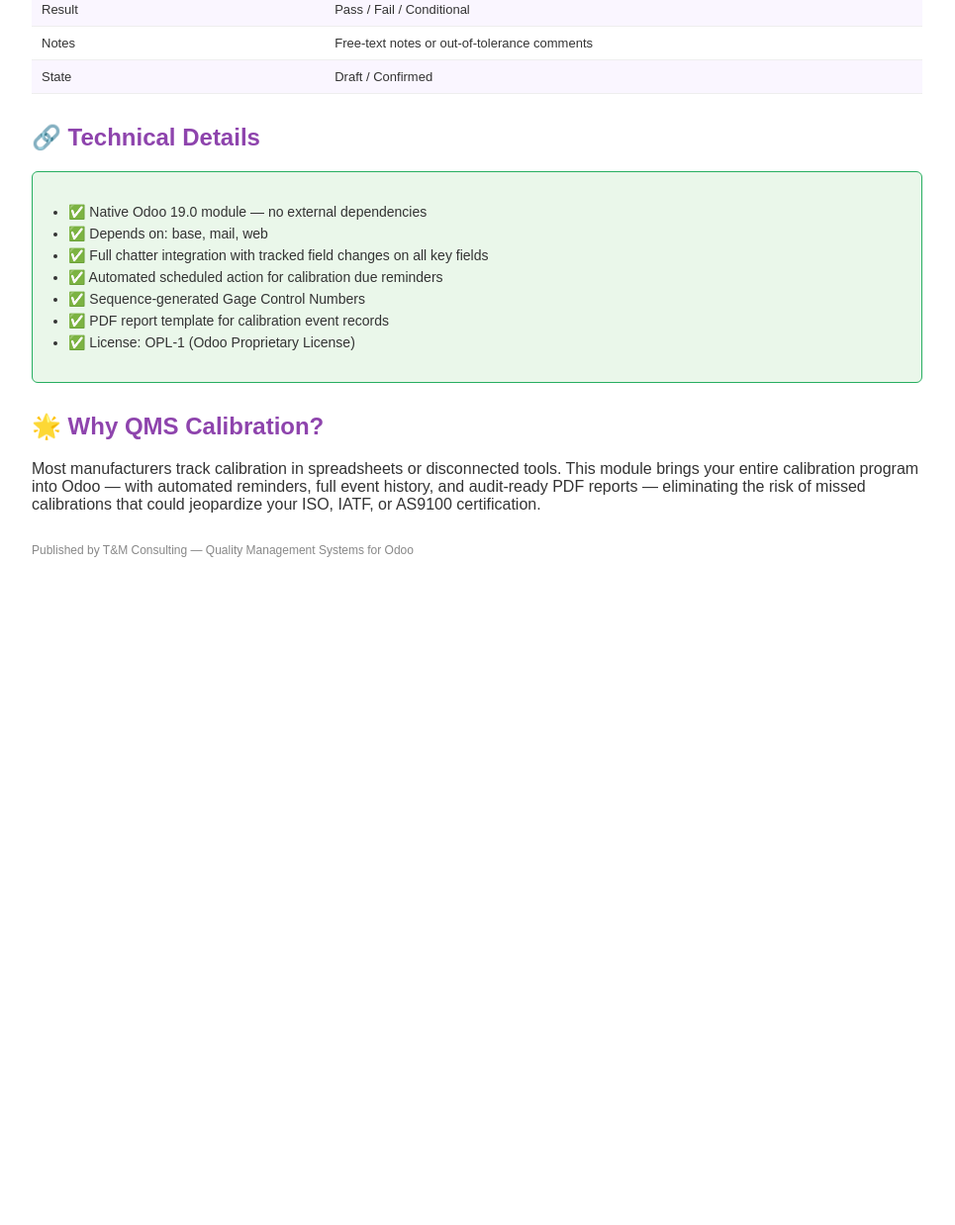
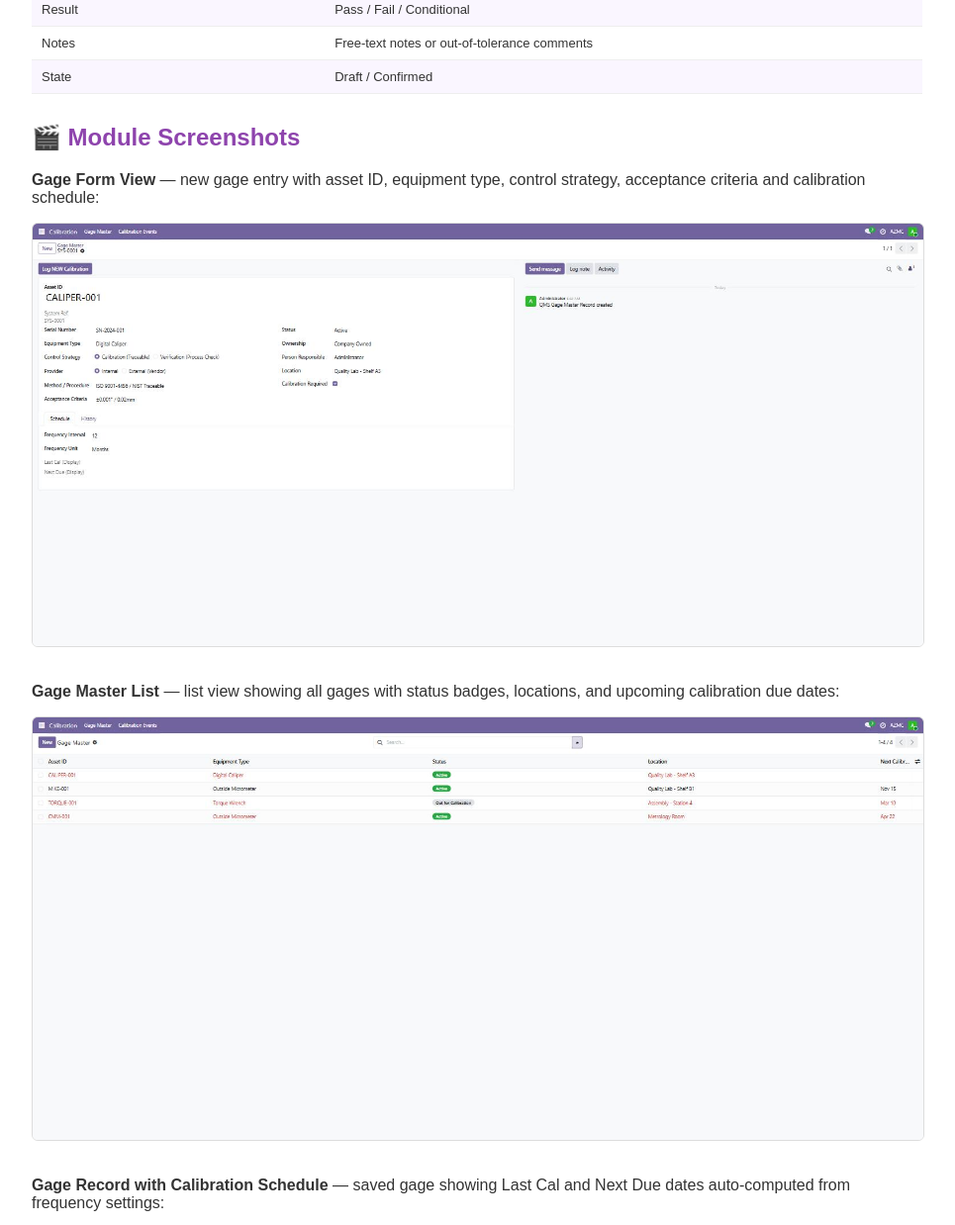
Before and after one commit to tuneman69/AZMC, a plain HTML site: page qms_calibration/static/description/index.html in a window 1280 px wide. Shown: the part 2320-3558 px from the top of the page at 99% size, without its empty margins (158-1123 px from the left). Before the commit the page ends 2915 px from the top, so only its background shows below. Drawn offline with Linux system fonts and the light colour scheme.

Commit message:
Add screenshot section to QMS Calibration index.html

```diff
--- a/qms_calibration/static/description/index.html
+++ b/qms_calibration/static/description/index.html
@@ -142,6 +142,14 @@
   <tr><td>State</td><td>Draft / Confirmed</td></tr>
 </table>
 
+
+<h2>&#127916; Module Screenshots</h2>
+<p><strong>Gage Form View</strong> — new gage entry with asset ID, equipment type, control strategy, acceptance criteria and calibration schedule:</p>
+<img src="screenshot1.png" style="width:100%; border:1px solid #ddd; border-radius:6px; margin-bottom:16px;"/>
+<p><strong>Gage Master List</strong> — list view showing all gages with status badges, locations, and upcoming calibration due dates:</p>
+<img src="screenshot2.png" style="width:100%; border:1px solid #ddd; border-radius:6px; margin-bottom:16px;"/>
+<p><strong>Gage Record with Calibration Schedule</strong> — saved gage showing Last Cal and Next Due dates auto-computed from frequency settings:</p>
+<img src="screenshot3.png" style="width:100%; border:1px solid #ddd; border-radius:6px; margin-bottom:16px;"/>
 <h2>&#128279; Technical Details</h2>
 <div class="highlight">
   <ul>
```
